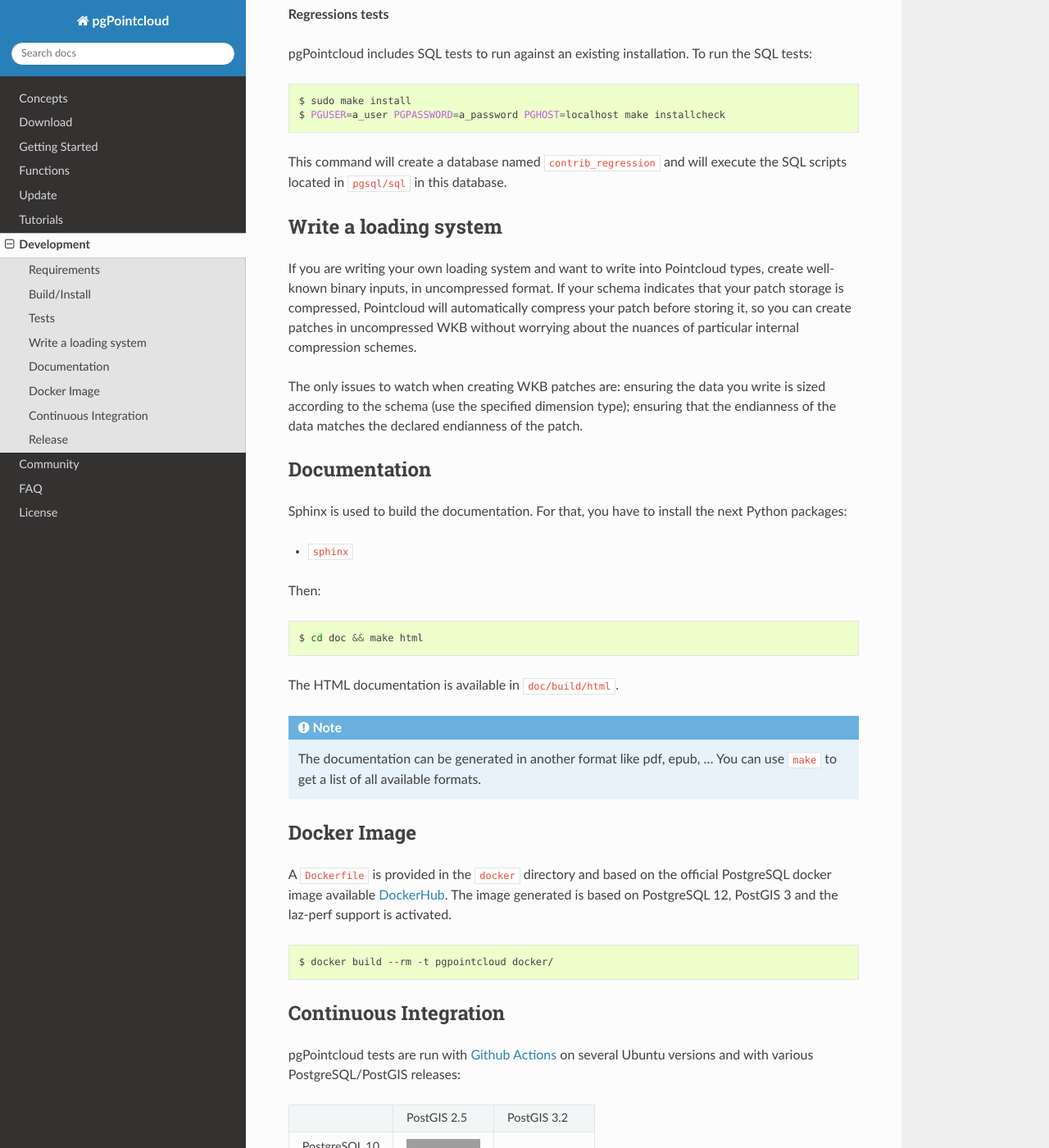
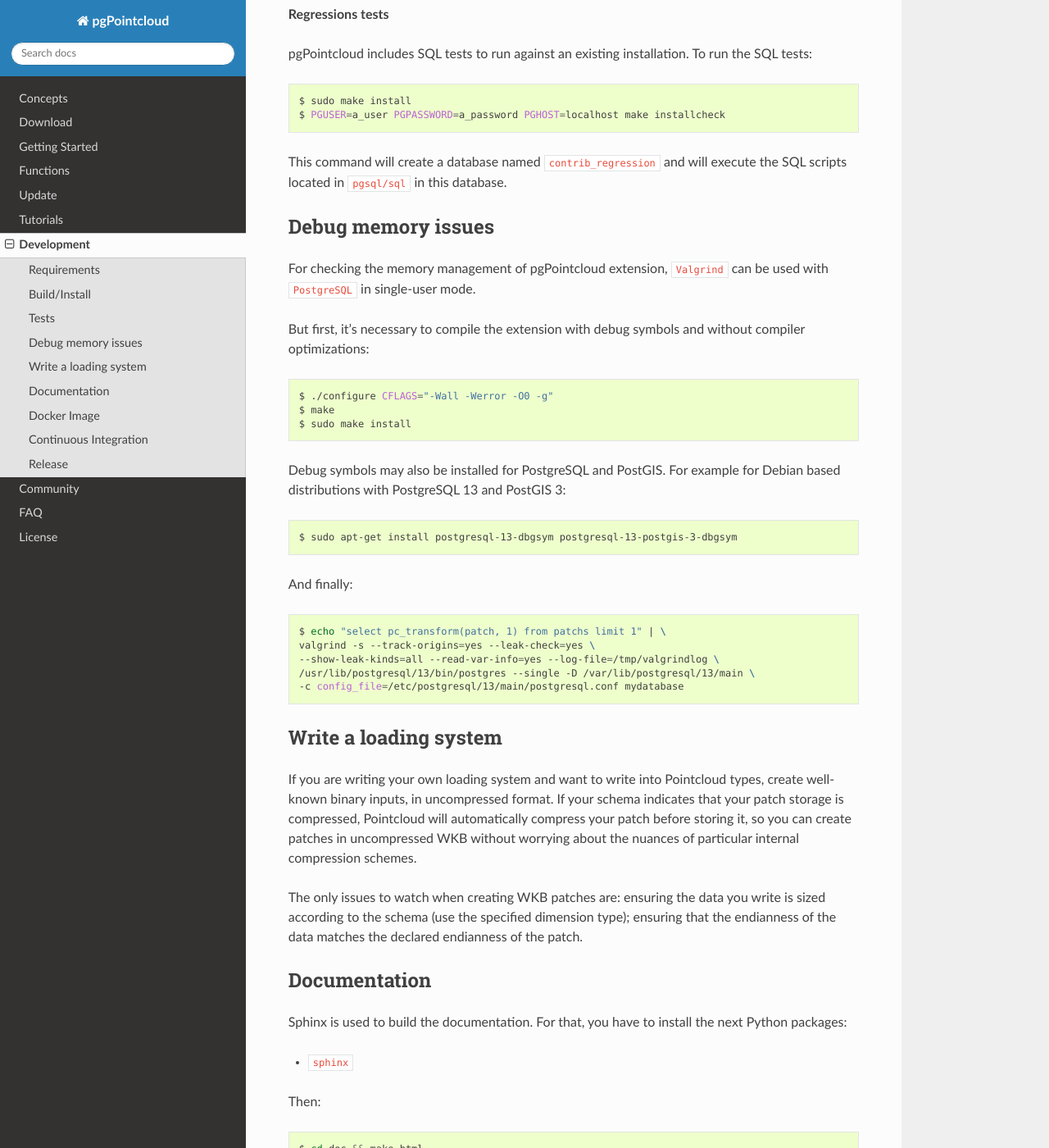
Before and after one commit to pgpointcloud/pointcloud, a Sphinx documentation site: the page built from doc/development.rst, in a window 1280 px wide and 1400 px high, scrolled down 1256 px. Shown: the whole window at 82% size. Built offline with Sphinx 7.4.7 and the Read the Docs theme 2.0.0, drawn with Linux system fonts in a browser that asks for light colours; grey boxes are pictures that could not be loaded.

Commit message:
Add new chapter about memory debug

```diff
--- a/doc/development.rst
+++ b/doc/development.rst
@@ -77,6 +77,39 @@ the SQL tests:
 
 This command will create a database named ``contrib_regression`` and will execute
 the SQL scripts located in ``pgsql/sql`` in this database.
+
+------------------------------------------------------------------------------
+Debug memory issues
+------------------------------------------------------------------------------
+
+For checking the memory management of pgPointcloud extension, ``Valgrind`` can
+be used with ``PostgreSQL`` in single-user mode.
+
+But first, it's necessary to compile the extension with debug symbols and
+without compiler optimizations:
+
+.. code-block:: bash
+
+  $ ./configure CFLAGS="-Wall -Werror -O0 -g"
+  $ make
+  $ sudo make install
+
+Debug symbols may also be installed for PostgreSQL and PostGIS. For example
+for Debian based distributions with PostgreSQL 13 and PostGIS 3:
+
+.. code-block:: bash
+
+  $ sudo apt-get install postgresql-13-dbgsym postgresql-13-postgis-3-dbgsym
+
+And finally:
+
+.. code-block:: bash
+
+  $ echo "select pc_transform(patch, 1) from patchs limit 1" | \
+  valgrind -s --track-origins=yes --leak-check=yes \
+  --show-leak-kinds=all --read-var-info=yes --log-file=/tmp/valgrindlog \
+  /usr/lib/postgresql/13/bin/postgres --single -D /var/lib/postgresql/13/main \
+  -c config_file=/etc/postgresql/13/main/postgresql.conf mydatabase
 
 ------------------------------------------------------------------------------
 Write a loading system
```
